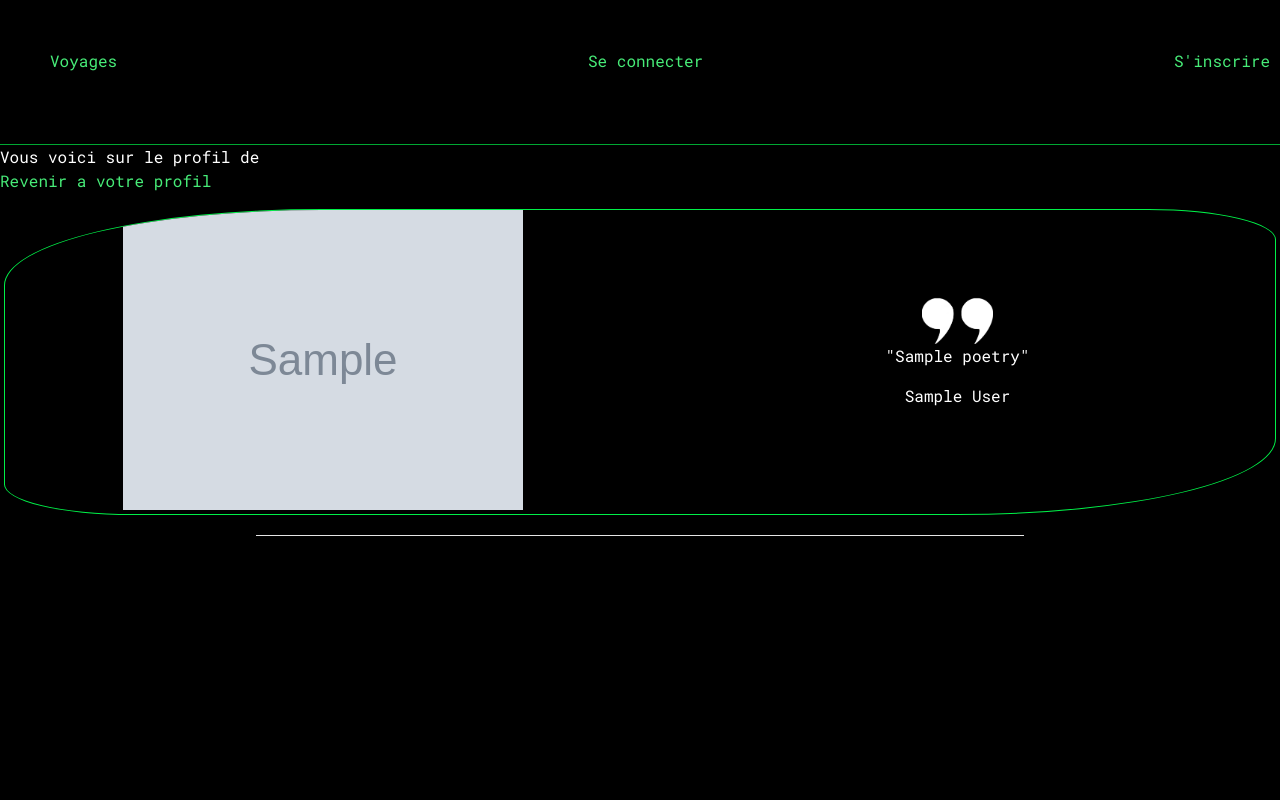
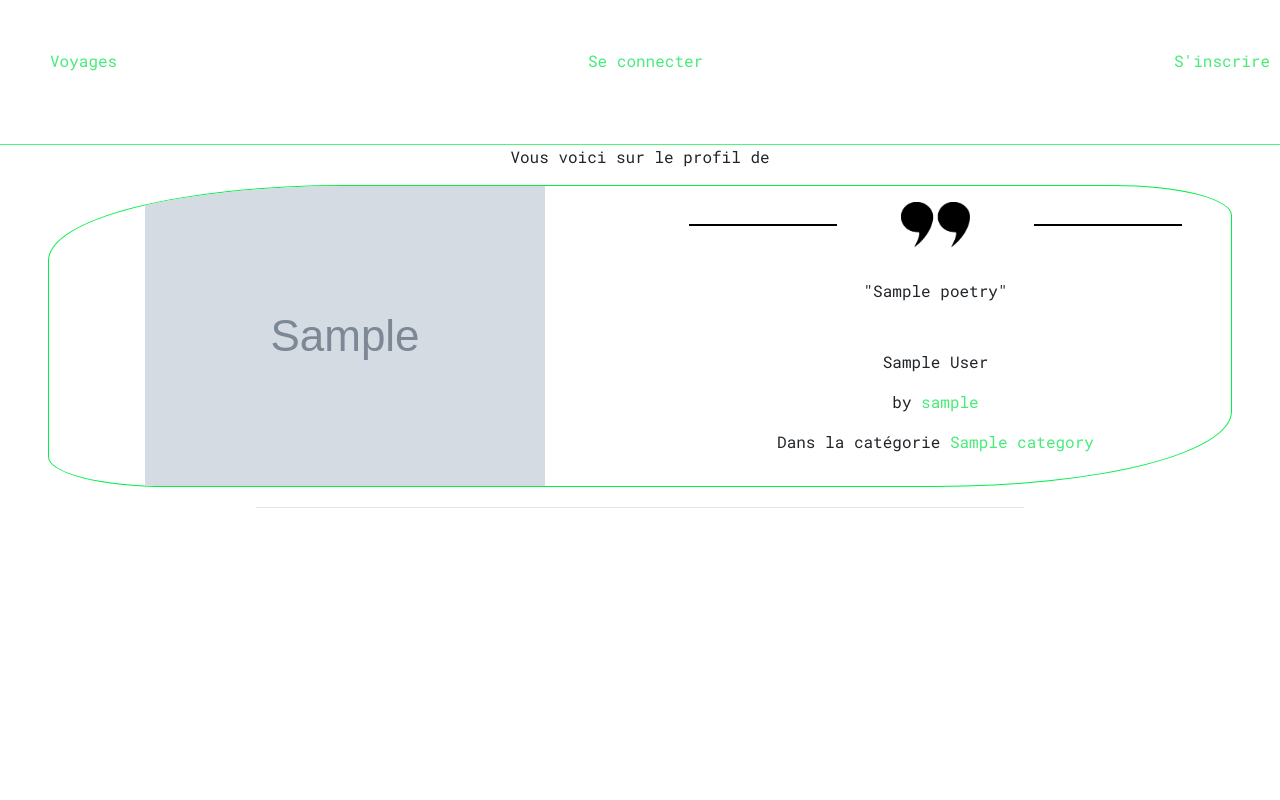
Before and after one commit to Vincent-Garret/voyages, a Symfony app: template templates/Front/search_result.html.twig in a window 1280 px wide. Run offline with Twig, Linux system fonts and the light colour scheme; the template is opened without the code that fills it: most values are stand-ins (such as "Sample title", 1, 10 or a date in 2020); grey boxes marked "Sample" are stand-in pictures; some libraries are stand-ins or nearby versions.

Commit message:
fixes with twig, scss && bootstrap

```diff
--- a/public/dist/css/style.css
+++ b/public/dist/css/style.css
@@ -18,6 +18,10 @@
 
 a {
   color: #47ec78;
+}
+
+button a {
+  color: #00b837;
 }
 
 a:hover {
@@ -97,8 +101,6 @@
 
 body {
   margin: 0 auto;
-  background-color: black;
-  color: white;
   font-family: "Roboto Mono", monospace;
 }
 
@@ -121,7 +123,7 @@
   flex-direction: row;
   content: "";
   flex: 1 1;
-  border-bottom: 2px solid white;
+  border-bottom: 2px solid black;
   margin: auto;
 }
 
@@ -150,14 +152,14 @@
 .button {
   min-width: 300px;
   min-height: 60px;
-  font-family: "Nunito", sans-serif;
+  font-family: "Roboto Mono", sans-serif;
   font-size: 22px;
   text-transform: uppercase;
   letter-spacing: 1.3px;
   font-weight: 700;
   color: #313133;
   background: #4FD1C5;
-  background: linear-gradient(90deg, #81e6d9 0%, #4fd1c5 100%);
+  background: linear-gradient(90deg, #47ec78 0%, #4fd1c5 100%);
   border: none;
   border-radius: 1000px;
   box-shadow: 12px 12px 24px rgba(79, 209, 197, 0.64);
@@ -192,19 +194,6 @@
   opacity: 1;
 }
 
-.button::after {
-  content: "";
-  width: 30px;
-  height: 30px;
-  border-radius: 100%;
-  border: 6px solid #00FFCB;
-  position: absolute;
-  z-index: -1;
-  top: 50%;
-  left: 50%;
-  transform: translate(-50%, -50%);
-}
-
 .button:hover::after, .button:focus::after {
   animation: none;
   display: none;
--- a/public/src/sass/_reboot.scss
+++ b/public/src/sass/_reboot.scss
@@ -18,6 +18,10 @@
 
 a {
     color: $link;
+}
+
+button a{
+    color: $linkHover;
 }
 
 a:hover{
--- a/public/src/sass/style.scss
+++ b/public/src/sass/style.scss
@@ -9,8 +9,6 @@
 
 body {
   margin: 0 auto;
-  background-color: black;
-  color: white;
   font-family: 'Roboto Mono', monospace;
 }
 
@@ -35,7 +33,7 @@
   flex-direction: row;
   content: "";
   flex: 1 1;
-  border-bottom: 2px solid white;
+  border-bottom: 2px solid black;
   margin: auto;
 }
 
@@ -64,14 +62,14 @@
 .button {
   min-width: 300px;
   min-height: 60px;
-  font-family: 'Nunito', sans-serif;
+  font-family: 'Roboto Mono', sans-serif;
   font-size: 22px;
   text-transform: uppercase;
   letter-spacing: 1.3px;
   font-weight: 700;
   color: #313133;
   background: #4FD1C5;
-  background: linear-gradient(90deg, rgba(129,230,217,1) 0%, rgba(79,209,197,1) 100%);
+  background: linear-gradient(90deg, $link 0%, rgba(79,209,197,1) 100%);
   border: none;
   border-radius: 1000px;
   box-shadow: 12px 12px 24px rgba(79,209,197,.64);
@@ -106,17 +104,6 @@
   opacity: 1;
 }
 
-.button::after {
-  content: '';
-  width: 30px; height: 30px;
-  border-radius: 100%;
-  border: 6px solid #00FFCB;
-  position: absolute;
-  z-index: -1;
-  top: 50%;
-  left: 50%;
-  transform: translate(-50%, -50%);
-}
 
 .button:hover::after, .button:focus::after {
   animation: none;
--- a/src/Controller/Front/HomeController.php
+++ b/src/Controller/Front/HomeController.php
@@ -25,7 +25,7 @@
         CategoryRepository $categoryRepository)
     {
         $categories = $categoryRepository->findAll();
-        $trips = $tripRepository->findBy([], ['id' => 'DESC'], 4, 0);
+        $trips = $tripRepository->findBy([], ['id' => 'DESC'], 8, 0);
         return $this->render('Front/home.html.twig', [
             'categories' => $categories,
             'trips' => $trips
--- a/src/Controller/Front/TripController.php
+++ b/src/Controller/Front/TripController.php
@@ -30,7 +30,7 @@
         UserRepository $userRepository)
     {
         $categories = $categoryRepository->findAll();
-        $lastTrips = $tripRepository->findBy([], ['id' => 'DESC'], 3, 0);
+        $lastTrips = $tripRepository->findBy([], ['id' => 'DESC'], 4, 0);
         $users = $userRepository->findAll();
 
         return $this->render('Front/home_user.html.twig', [
--- a/templates/Front/home.html.twig
+++ b/templates/Front/home.html.twig
@@ -4,12 +4,12 @@
 
     {% for trip in trips %}
         {% if trip.image %}
-            <div class="row align-items-stretch mr-0 trip my-3 trip ml-1 mr-1">
-                <div class="col-6"><img src="{{asset('img/'~ trip.image) }}" alt="image de test" class="img-fluid"></div>
+            <div class="row align-items-stretch mr-0 trip my-3 trip mx-5">
+                <div class="col-6 p-0"><img src="{{asset('img/'~ trip.image) }}" alt="image de test" class="img-fluid"></div>
                 <div class="col-6 d-flex flex-column justify-content-around">
                     <div class="row">
                         <div class="line col-3"></div>
-                            <div class="col-2"><img src="{{asset('img/comma_white.png') }}" alt="image représentant des guillemets pour le style" class="img-fluid"></div>
+                            <div class="col-2"><img src="{{asset('img/comma_black.png') }}" alt="image représentant des guillemets pour le style" class="img-fluid"></div>
                         <div class="line col-3"></div>
                     </div>
                     <div class=""><p class="poetry">"{{ trip.poetry | nl2br}}"</p></div>
--- a/templates/Front/search_result.html.twig
+++ b/templates/Front/search_result.html.twig
@@ -2,22 +2,26 @@
 
 {% block body %}
 
-Vous voici sur le profil de {{ search }}
-<br/>
-<a href="{{ path('trips') }}">Revenir a votre profil</a>
-
-
+<p class="text-center">Vous voici sur le profil de <span>{{ search }}</span></p>
 
 {% for user in users %}
     {% for trip in user.trips | reverse %}
 
         {% if trip.image %}
-            <div class="row align-items-center mr-0 trip my-3 pb-1 ml-1 mr-1">
-                <div class="col-6"><img src="{{asset('img/'~ trip.image) }}" alt="image de test" class="img-fluid"></div>
-                <div class="col-6">
-                    <div><img src="{{asset('img/comma_white.png') }}" alt="image représentant des virgules pour le style" class="img-fluid col-2"> </div>
-                    <p class="poetry">"{{ trip.poetry | nl2br }}"</p>
-                    <p class="author">{{ trip.author }}</p>
+            <div class="row align-items-stretch trip my-3 mx-5">
+                <div class="col-6 p-0"><img src="{{asset('img/'~ trip.image) }}" alt="image de test" class="img-fluid"></div>
+                <div class="col-6 d-flex flex-column justify-content-around">
+                    <div class="row">
+                        <div class="line col-3"></div>
+                            <div class="col-2"><img src="{{asset('img/comma_black.png') }}" alt="image représentant des virgules pour le style" class="img-fluid"> </div>
+                        <div class="line col-3"></div>
+                    </div>
+                        <p class="poetry">"{{ trip.poetry | nl2br }}"</p>
+                    <div>
+                        <p class="author">{{ trip.author }}</p>
+                        <p class="user"> by <a href="{{ path('tripsByUser', {'id' : trip.user.id }) }}"> {{ trip.user.userName }}</a></p>
+                        <p class="category">Dans la catégorie <a href="{{ path('tripsByCategory', {'id' : trip.category.id }) }}">{{ trip.category.name }}</a></p>
+                    </div>
                 </div>
             </div>
             <hr>
```
Also changed, not shown: templates/Front/home_user.html.twig (+6 -4 lines), templates/Front/tripsByCategory.html.twig (+13 -7 lines), templates/Front/tripsByUser.html.twig (+14 -7 lines), public/img/PHOTO-2021-02-03-10-55-21-2-6083cee937342.jpg (added), public/img/PHOTO-2021-02-03-10-57-30-6082e8fcbacff.jpg (added), public/img/comma.png (added), public/img/comma_black.png (added), public/img/test-6083d4bcd04cb.jpg (added), 1 other file.
